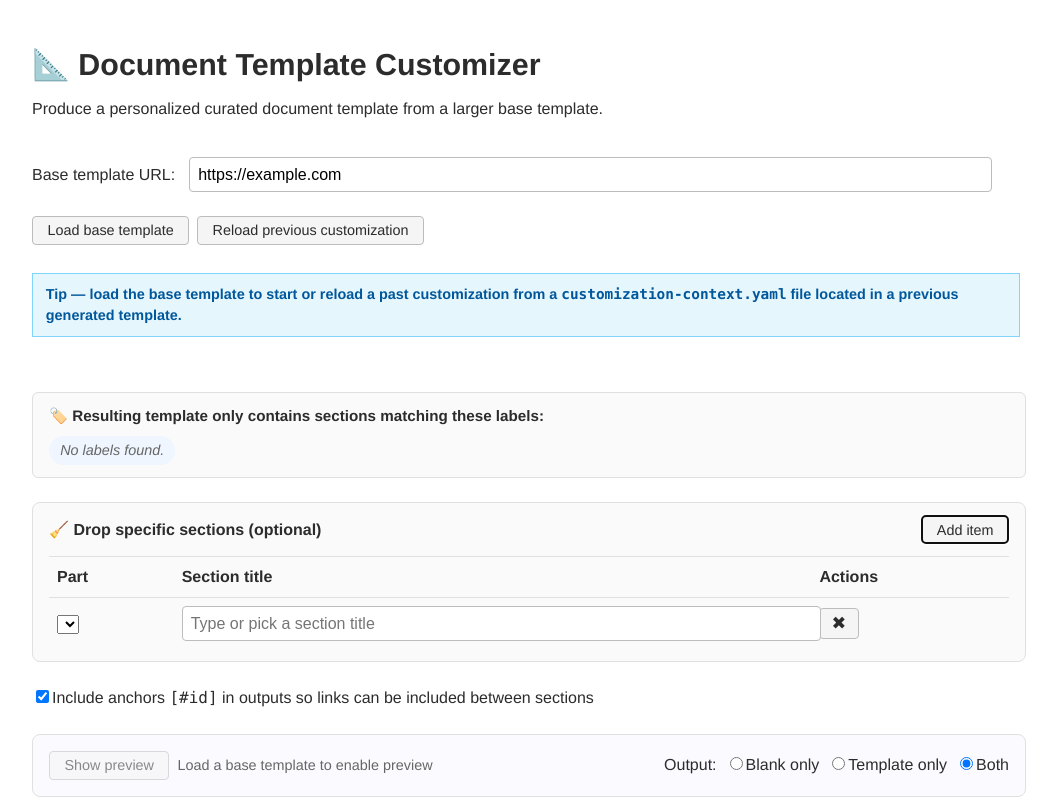
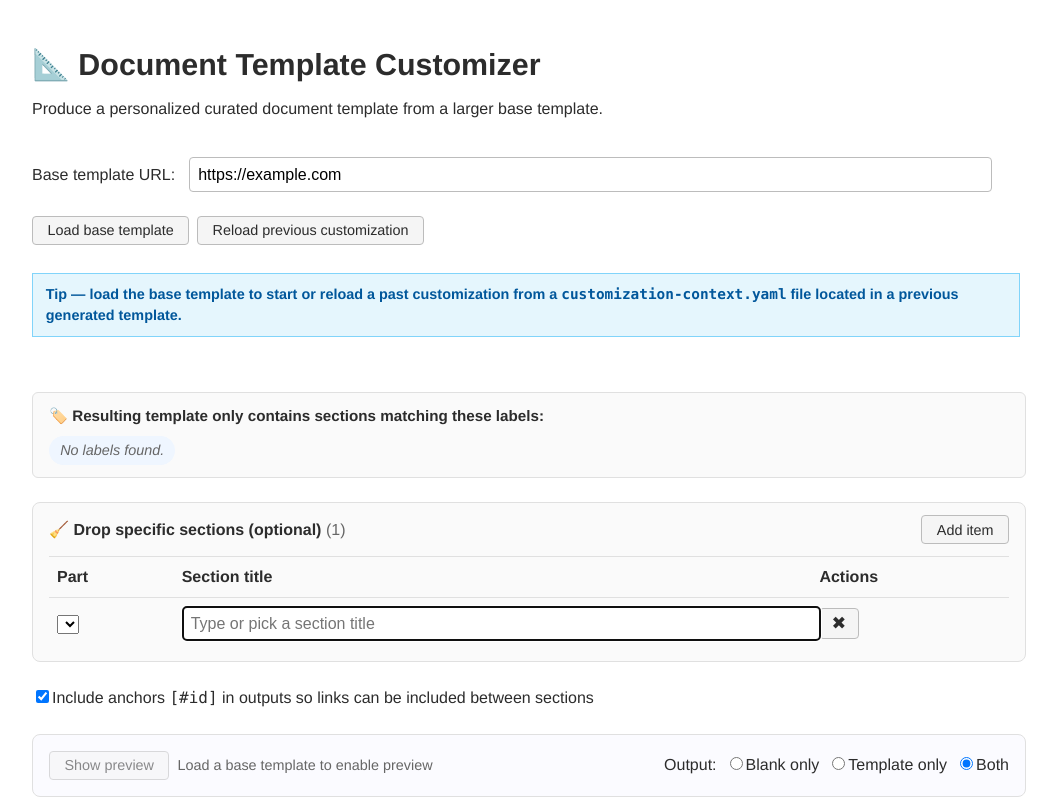
Before and after one commit to bflorat/document-template-customizer, a React (Vite) app: page / in a window 1280 px wide. Both pictures are taken after typing "https://example.com" into the empty fields and a click on the button "Add item". Shown: the top 800 px of the page, without its empty margins (128-1185 px from the left). Built offline with nearby package versions, Linux system fonts and the light colour scheme.

Commit message:
ux(drop-rules): make added item obvious\n\n- Auto-focus and open section combobox for new rule\n- Scroll new row into view and flash highlight\n- Show drop rules count in header

```diff
--- a/src/App.css
+++ b/src/App.css
@@ -394,6 +394,17 @@ header h1 {
   text-align: left;
 }
 
+.muted { color: var(--muted); font-weight: 500; }
+
+@keyframes rowFlash {
+  0% { background-color: rgba(180, 215, 255, 0.6); }
+  100% { background-color: transparent; }
+}
+
+.row-flash {
+  animation: rowFlash 1.5s ease-out 1;
+}
+
 .drop-rules-table th {
   font-weight: 600;
   color: var(--fg);
--- a/src/App.tsx
+++ b/src/App.tsx
@@ -35,6 +35,9 @@ const App = () => {
   const [availableSectionsByPart, setAvailableSectionsByPart] = useState<Record<string, string[]>>({})
   const [availableSectionsTreeByPart, setAvailableSectionsTreeByPart] = useState<Record<string, Array<{ title: string; level: number }>>>({})
   const [dropRules, setDropRules] = useState<Array<{ id: string; partFile: string; sectionTitle: string }>>([])
+  const [lastAddedRuleId, setLastAddedRuleId] = useState<string | null>(null)
+  const [flashRuleIds, setFlashRuleIds] = useState<Record<string, boolean>>({})
+  const ruleRowRefs = useRef<Record<string, HTMLTableRowElement | null>>({})
   const [partNamesByFile, setPartNamesByFile] = useState<Record<string, string>>({})
   const [includeAnchors, setIncludeAnchors] = useState(true)
   const [exportMode, setExportMode] = useState<'both' | 'blank' | 'full'>('both')
@@ -416,6 +419,7 @@ const App = () => {
     const firstPart = Object.keys(availableSectionsByPart)[0] ?? ''
     const newRule = { id: String(Date.now() + Math.random()), partFile: firstPart, sectionTitle: '' }
     setDropRules(prev => [...prev, newRule])
+    setLastAddedRuleId(newRule.id)
   }
 
   const handleRemoveDropRule = (id: string) => {
@@ -429,6 +433,19 @@ const App = () => {
   const handleChangeRuleTitle = (id: string, title: string) => {
     setDropRules(prev => prev.map(r => (r.id === id ? { ...r, sectionTitle: title } : r)))
   }
+
+  // When a rule is added: scroll into view, flash highlight, and auto-open combobox
+  useEffect(() => {
+    if (!lastAddedRuleId) return
+    const row = ruleRowRefs.current[lastAddedRuleId]
+    if (row) {
+      try { row.scrollIntoView({ behavior: 'smooth', block: 'nearest' }) } catch { /* no-op */ }
+      setFlashRuleIds(prev => ({ ...prev, [lastAddedRuleId]: true }))
+      window.setTimeout(() => {
+        setFlashRuleIds(prev => { const next = { ...prev }; delete next[lastAddedRuleId]; return next })
+      }, 1500)
+    }
+  }, [lastAddedRuleId])
 
   // Auto-refresh preview when options affecting preview change and preview is open
   useEffect(() => {
@@ -533,7 +550,7 @@ const App = () => {
 
         <section className="drop-rules-panel">
           <div className="drop-header">
-            <h3>🧹 Drop specific sections (optional)</h3>
+            <h3>🧹 Drop specific sections (optional) <span className="muted">({dropRules.length})</span></h3>
             <button type="button" className="secondary-action" onClick={handleAddDropRule}>Add item</button>
           </div>
           <div className="drop-table-wrapper">
@@ -553,7 +570,7 @@ const App = () => {
                     const parts = Object.keys(availableSectionsByPart)
                     const treeItems = availableSectionsTreeByPart[rule.partFile] ?? []
                     return (
-                      <tr key={rule.id}>
+                      <tr key={rule.id} ref={el => { ruleRowRefs.current[rule.id] = el }} className={flashRuleIds[rule.id] ? 'row-flash' : undefined}>
                         <td>
                           <select
                             value={rule.partFile}
@@ -571,6 +588,8 @@ const App = () => {
                             items={treeItems}
                             value={rule.sectionTitle}
                             onChange={(val) => handleChangeRuleTitle(rule.id, val)}
+                            autoFocus={lastAddedRuleId === rule.id}
+                            defaultOpen={lastAddedRuleId === rule.id}
                             placeholder="Type or pick a section title"
                           />
                         </td>
@@ -798,15 +817,18 @@ function formatDuration(ms: number): string {
 
 type SectionItem = { title: string; level: number }
 
-function SectionTreeCombo({ items, value, onChange, placeholder }: {
+function SectionTreeCombo({ items, value, onChange, placeholder, autoFocus, defaultOpen }: {
   items: SectionItem[]
   value: string
   onChange: (val: string) => void
   placeholder?: string
+  autoFocus?: boolean
+  defaultOpen?: boolean
 }) {
-  const [open, setOpen] = useState(false)
+  const [open, setOpen] = useState(!!defaultOpen)
   const [query, setQuery] = useState(value)
   const ref = useRef<HTMLDivElement | null>(null)
+  const inputRef = useRef<HTMLInputElement | null>(null)
 
   useEffect(() => { setQuery(value) }, [value])
 
@@ -818,6 +840,13 @@ function SectionTreeCombo({ items, value, onChange, placeholder }: {
     document.addEventListener('mousedown', onDocMouseDown)
     return () => document.removeEventListener('mousedown', onDocMouseDown)
   }, [])
+
+  useEffect(() => {
+    if (autoFocus && inputRef.current) {
+      try { inputRef.current.focus() } catch { /* no-op */ }
+      setOpen(true)
+    }
+  }, [autoFocus])
 
   const norm = (s: string) => s.toLowerCase()
   const q = norm(query.trim())
@@ -833,6 +862,7 @@ function SectionTreeCombo({ items, value, onChange, placeholder }: {
         onFocus={() => setOpen(true)}
         onKeyDown={e => { if (e.key === 'Escape') setOpen(false) }}
         placeholder={placeholder}
+        ref={inputRef}
       />
       {open && filtered.length > 0 ? (
         <div className="combo-dropdown">
```
